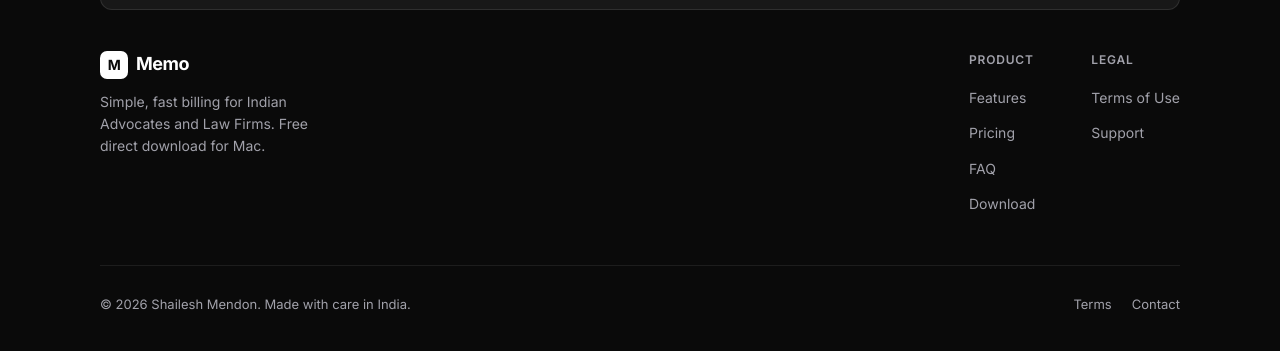
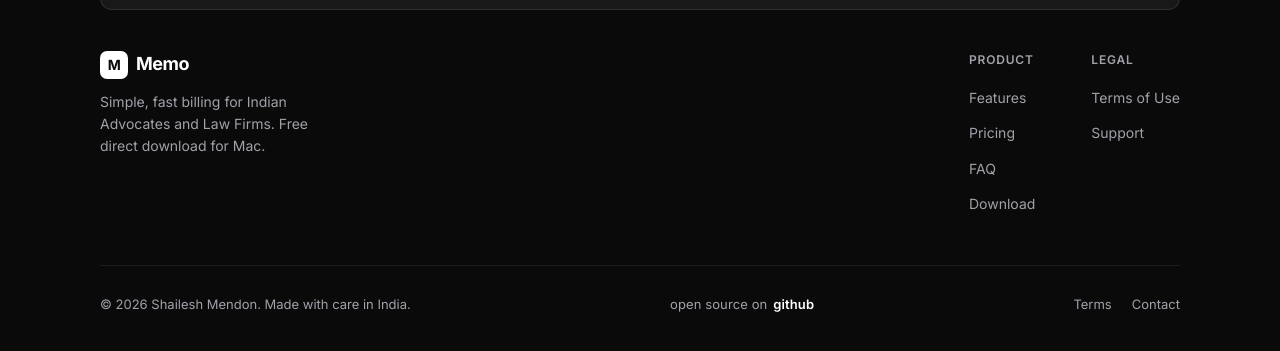
Before and after one commit to shaileshmendon/memo-website, a plain HTML site: page index.html in a window 1280 px wide. Shown: the part 6427-6778 px from the top of the page. Drawn offline with Linux system fonts and the light colour scheme.

Commit message:
Update index.html

```diff
--- a/index.html
+++ b/index.html
@@ -1560,6 +1560,9 @@
 
     <div class="footer-bottom">
       <p>&copy; 2026 Shailesh Mendon. Made with care in India.</p>
+      <a href="https://github.com/shaileshmendon/MemoAppTauri" target="_blank" style="font-size: 13px; text-decoration: none; color: var(--grey-400); display: inline-flex; align-items: center; gap: 6px; transition: color 0.15s; font-family: 'Inter', sans-serif; letter-spacing: 0.1px;">
+        open source on <span style="color: var(--white); font-weight: 600;">github</span>
+      </a>
       <div class="footer-legal">
 <a href="#terms">Terms</a>
         <a href="#">Contact</a>
```
